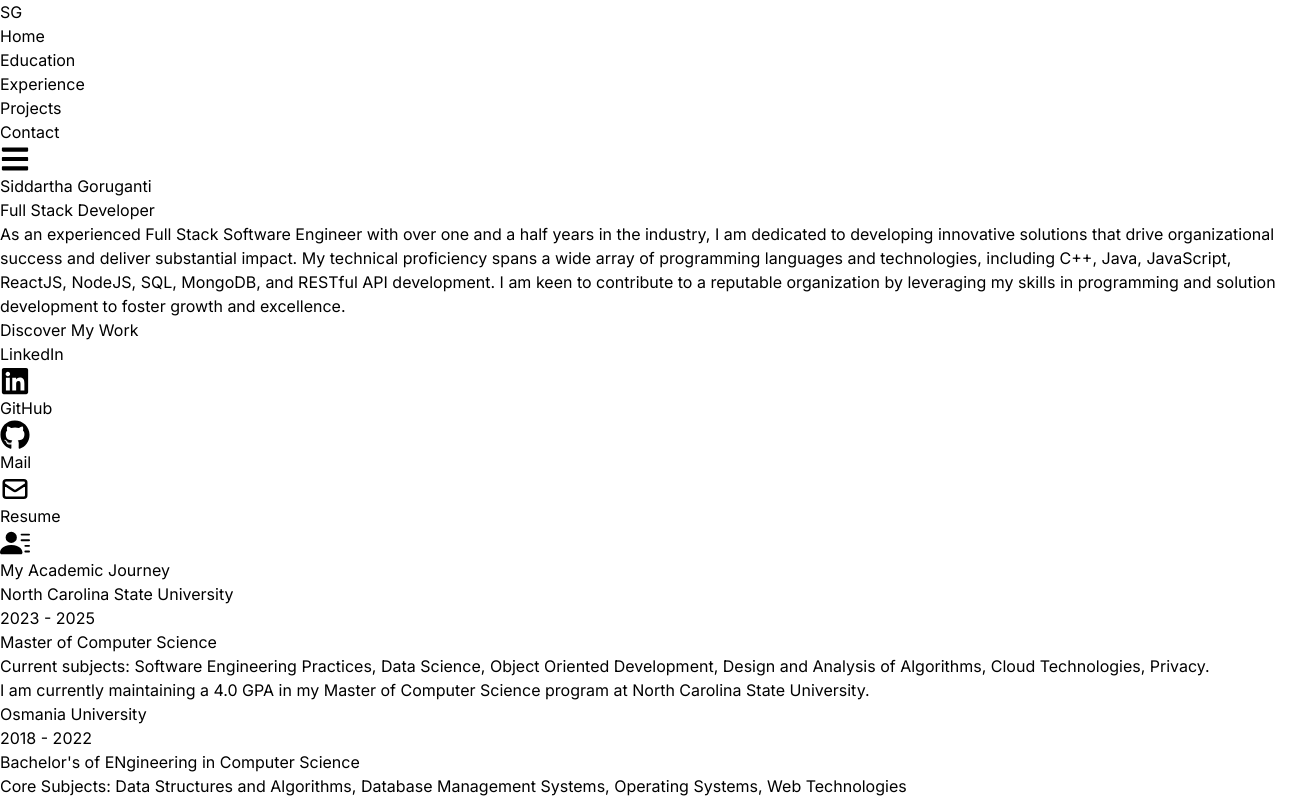
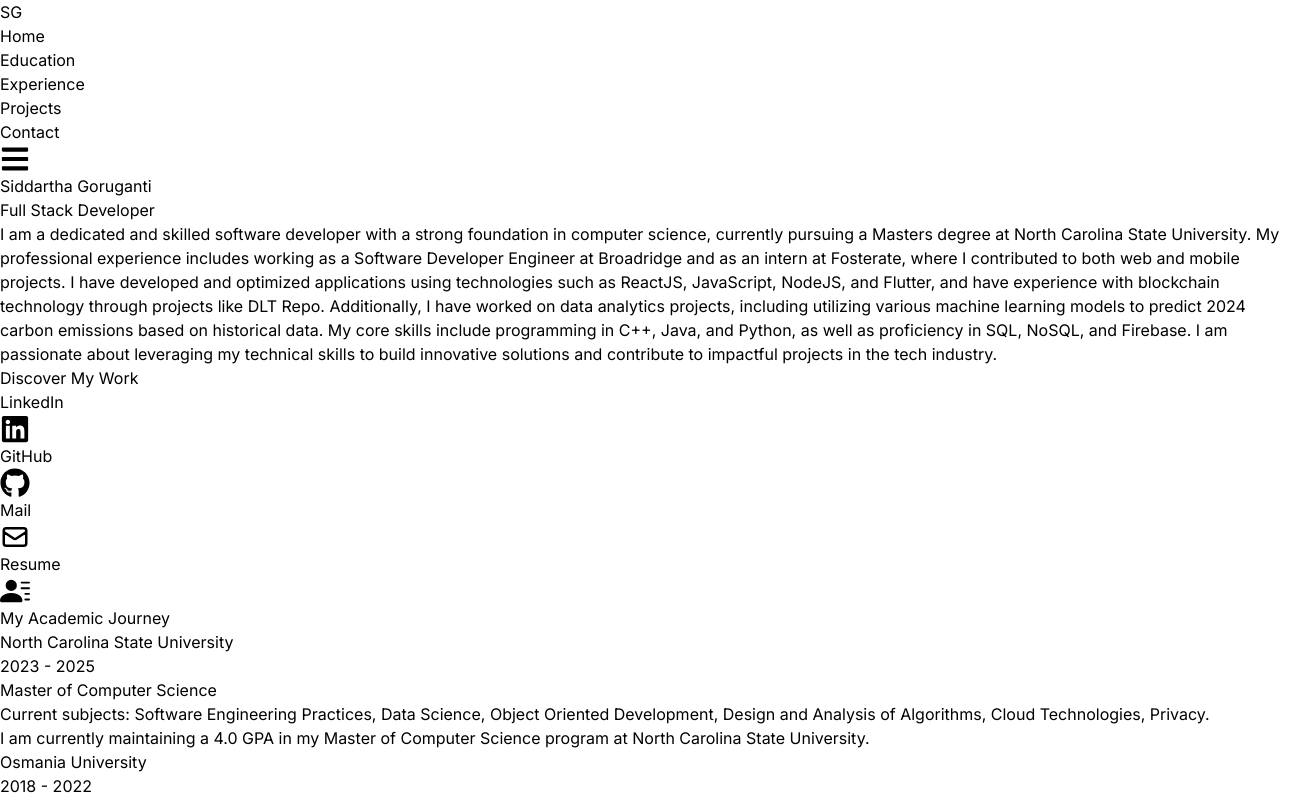
Before and after one commit to Siddartha1007/Portfolio, a React (Vite) app: page /Portfolio/ in a window 1280 px wide. Shown: the top 800 px of the page, 1312 px wide, since content can reach past the window. Built offline with nearby package versions, Linux system fonts and the light colour scheme.

Commit message:
Updated index

```diff
--- a/src/constants/index.js
+++ b/src/constants/index.js
@@ -5,8 +5,8 @@ import project4 from "../assets/projects/project-4.jpg";
 
 // export const HERO_CONTENT = `I am a passionate full stack developer with a knack for crafting robust and scalable web applications. With 1.5 years of hands-on experience, I have honed my skills in front-end technologies like React and Next.js, as well as back-end technologies like Node.js, MySQL, PostgreSQL, and MongoDB. My goal is to leverage my expertise to create innovative solutions that drive business growth and deliver exceptional user experiences.`;
 // export const HERO_CONTENT = 'As an experienced Full Stack Software Engineer with more than 1.5 years in the field, I am committed to crafting innovative solutions that drive success and have a meaningful impact. My technical proficiency covers a broad spectrum of programming languages and technologies, such as C++, Java, JavaScript, ReactJS, NodeJS, SQL, MongoDB, and RESTful API development. I am excited to connect with fellow professionals and am seeking a challenging and rewarding career in a reputed organization where I can learn new skills, expand my knowledge, and fully utilize my training and abilities while making a significant contribution to the success of the company.'
-export const HERO_CONTENT = 'As an experienced Full Stack Software Engineer with over one and a half years in the industry, I am dedicated to developing innovative solutions that drive organizational success and deliver substantial impact. My technical proficiency spans a wide array of programming languages and technologies, including C++, Java, JavaScript, ReactJS, NodeJS, SQL, MongoDB, and RESTful API development. I am keen to contribute to a reputable organization by leveraging my skills in programming and solution development to foster growth and excellence.';
-
+// export const HERO_CONTENT = 'As an experienced Full Stack Software Engineer with over one and a half years in the industry, I am dedicated to developing innovative solutions that drive organizational success and deliver substantial impact. My technical proficiency spans a wide array of programming languages and technologies, including C++, Java, JavaScript, ReactJS, NodeJS, SQL, MongoDB, and RESTful API development. I am keen to contribute to a reputable organization by leveraging my skills in programming and solution development to foster growth and excellence.';
+export const HERO_CONTENT = 'I am a dedicated and skilled software developer with a strong foundation in computer science, currently pursuing a Masters degree at North Carolina State University. My professional experience includes working as a Software Developer Engineer at Broadridge and as an intern at Fosterate, where I contributed to both web and mobile projects. I have developed and optimized applications using technologies such as ReactJS, JavaScript, NodeJS, and Flutter, and have experience with blockchain technology through projects like DLT Repo. Additionally, I have worked on data analytics projects, including utilizing various machine learning models to predict 2024 carbon emissions based on historical data. My core skills include programming in C++, Java, and Python, as well as proficiency in SQL, NoSQL, and Firebase. I am passionate about leveraging my technical skills to build innovative solutions and contribute to impactful projects in the tech industry. '
 export const ABOUT_TEXT = `I am a dedicated and versatile full stack developer with a passion for creating efficient and user-friendly web applications. With 5 years of professional experience, I have worked with a variety of technologies, including React, Next.js, Node.js, MySQL, PostgreSQL, and MongoDB. My journey in web development began with a deep curiosity for how things work, and it has evolved into a career where I continuously strive to learn and adapt to new challenges. I thrive in collaborative environments and enjoy solving complex problems to deliver high-quality solutions. Outside of coding, I enjoy staying active, exploring new technologies, and contributing to open-source projects.`;
 
 export const EXPERIENCES = [
```
